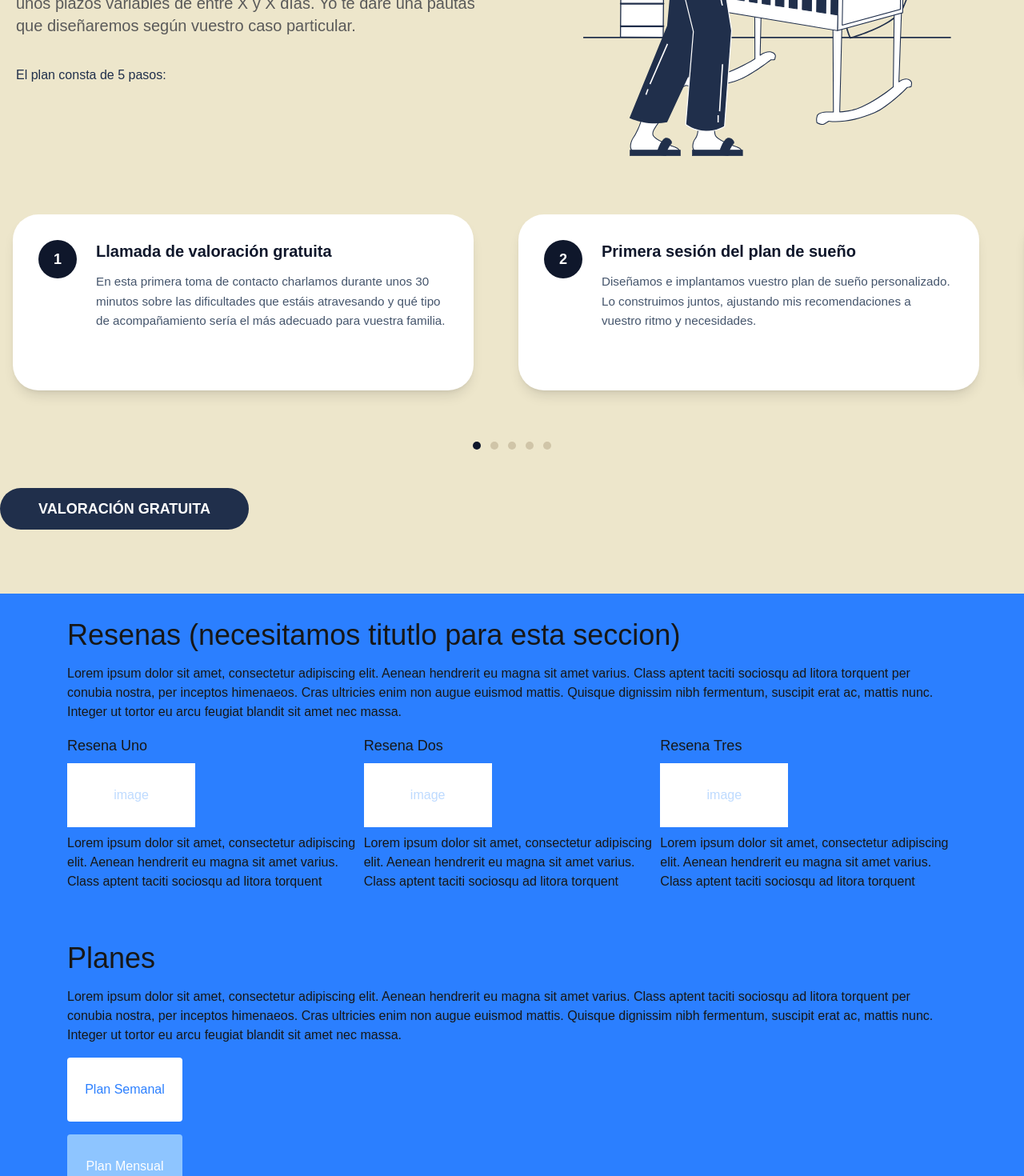
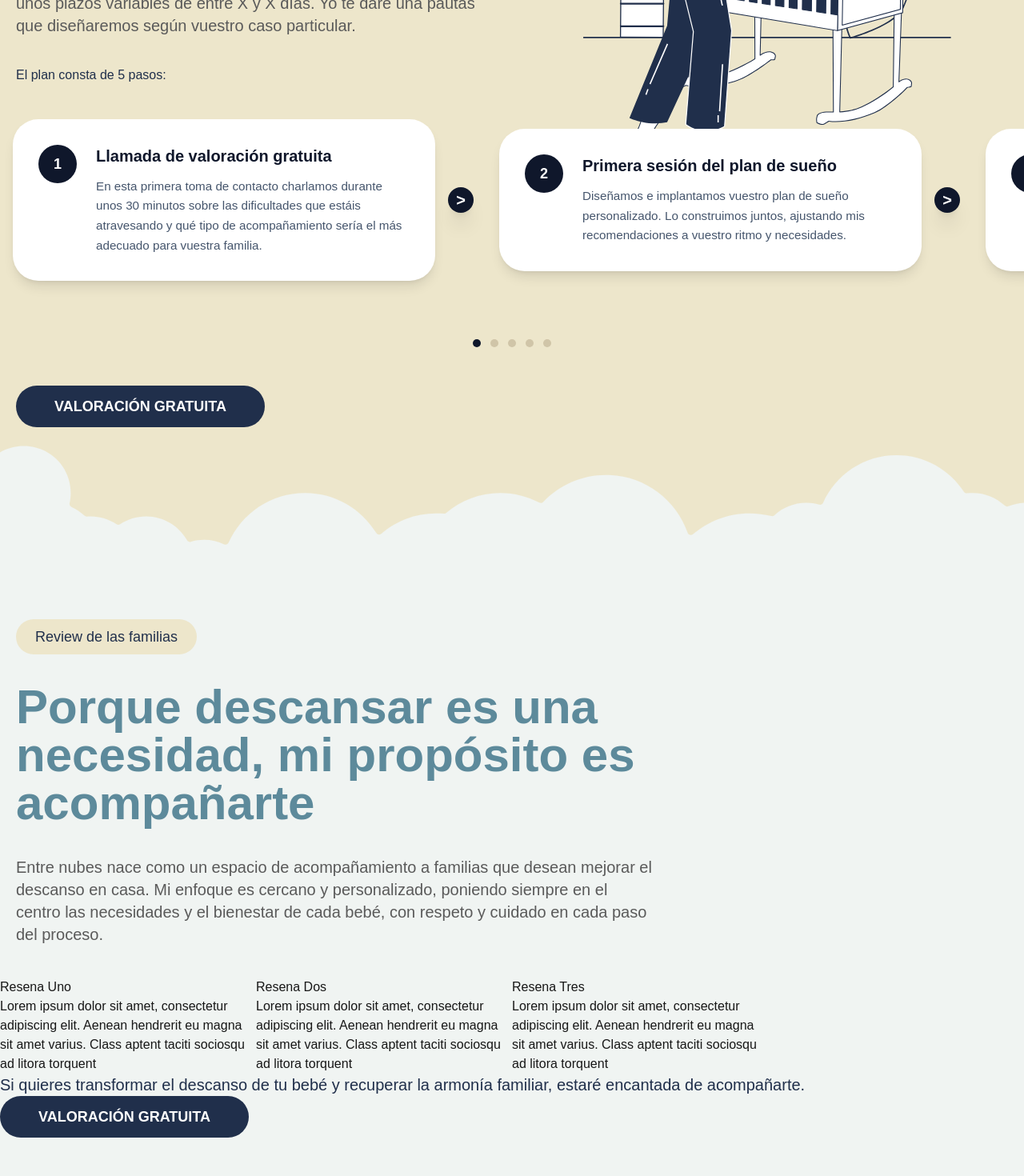
Before and after one commit to AlexLucenaWeb/entre-nubes, a Next.js app: page / in a window 1280 px wide. Shown: the part 2740-4210 px from the top of the page at 80% size. Built offline with nearby package versions, Linux system fonts and the light colour scheme.

Commit message:
last component

```diff
--- a/src/app/page.js
+++ b/src/app/page.js
@@ -12,7 +12,7 @@ export default function Home() {
       <QuienSoy />
       <PlanDeSueno />
       <Resenas />
-      <Valoracion />
+      {/* <Valoracion /> */}
     </main>
   );
 }
--- a/src/components/full/PlanDeSueno.js
+++ b/src/components/full/PlanDeSueno.js
@@ -5,7 +5,7 @@ import Slider from "../partial/Slider"
 const Asesorias = () => {
 
     return (
-        <section data-component="PlanDeSueno" className="w-full bg-yellow py-20 z-10">
+        <section data-component="PlanDeSueno" className="w-full bg-yellow pt-20 pb-40 z-10 relative">
             <div className="grid grid-cols-12 w-full max-w-[1580px] px-5 gap-20 items-center">
                <div className="mb-10 col-span-6 space-y-9">
                     <p className="bg-white text-navy text-lg px-6 py-2 rounded-full max-w-max">Conoce a tu asesora</p>
@@ -27,8 +27,11 @@ const Asesorias = () => {
                 </div>
             </div>
             <Slider />
-            <div>
+            <div className="px-5">
                 <button className="bg-navy text-white px-12 py-3 rounded-full text-lg font-bold transition-all hover:shadow-xl cursor-pointer">VALORACIÓN GRATUITA</button>
+            </div>
+            <div className="pointer-events-none absolute inset-x-0 bottom-0 h-24 md:h-32 lg:h-40 overflow-hidden">
+                <CloudDivider className="absolute bottom-0 left-1/2 -translate-x-1/2 block h-full w-auto min-w-[120%] text-green-bg" />
             </div>
         </section>
     )
--- a/src/components/full/Resenas.js
+++ b/src/components/full/Resenas.js
@@ -17,20 +17,26 @@ const Resenas = () => {
     ]
 
     return (
-        <section data-component="Asesorias" className="w-full flex justify-center bg-blue-500 min-h-96 py-8">
-            <div className="w-full max-w-6xl px-5">
-                <h2 className="text-4xl mb-4">Resenas (necesitamos titutlo para esta seccion)</h2>
-                <p className="mb-4"> Lorem ipsum dolor sit amet, consectetur adipiscing elit. Aenean hendrerit eu magna sit amet varius. Class aptent taciti sociosqu ad litora torquent per conubia nostra, per inceptos himenaeos. Cras ultricies enim non augue euismod mattis. Quisque dignissim nibh fermentum, suscipit erat ac, mattis nunc. Integer ut tortor eu arcu feugiat blandit sit amet nec massa.</p>
-                <div className="grid grid-cols-1 md:grid-cols-3">
-                    {resenas.map((resena, index) => (
-                       <div key={index}>
-                            <h4 className="text-lg text-bold mb-2">{resena.title}</h4>
-                            <div className="bg-white text-blue-200 flex justify-center items-center w-40 h-20 mb-2">image</div>
-                            <p>{resena.text}</p>
-                       </div>
-                    ))}
+        <section data-component="Resenas" className="w-full bg-green-bg py-20 z-10">
+            <div className="grid grid-cols-12 w-full max-w-[1580px] px-5 gap-20">
+               <div className="mb-10 col-span-8 space-y-9">
+                    <p className="bg-yellow text-navy text-lg px-6 py-2 rounded-full max-w-max">Review de las familias</p>
+                    <h3 className="text-4xl sm:text-5xl md:text-6xl text-green font-semibold">Porque descansar es una necesidad, mi propósito es acompañarte</h3>
+                    <p className="text-xl text-gray">Entre nubes nace como un espacio de acompañamiento a familias que desean mejorar el descanso en casa. Mi enfoque es cercano y personalizado, poniendo siempre en el centro las necesidades y el bienestar de cada bebé, con respeto y cuidado en cada paso del proceso.</p>
                 </div>
             </div>
+            <div className="col-span-12 grid grid-cols-4">
+                {resenas.map((resena, index)=> (
+                    <div key={index} className={``}>
+                        <h4>{resena.title}</h4>
+                        <p>{resena.text}</p>
+
+                    </div>
+                ))}
+
+            </div>
+            <p className="text-xl text-navy">Si quieres transformar el descanso de tu bebé y recuperar la armonía familiar, estaré encantada de acompañarte.</p>
+            <button className="bg-navy text-white px-12 py-3 rounded-full text-lg font-bold transition-all hover:shadow-xl cursor-pointer">VALORACIÓN GRATUITA</button>
         </section>
     )
 }
--- a/src/components/partial/Slider.js
+++ b/src/components/partial/Slider.js
@@ -40,7 +40,7 @@ export default function Slider() {
   const [index, setIndex] = useState(0);
   const trackRef = useRef(null);
 
-  const maxIndex = Math.max(0, SLIDES.length - 3);
+  const maxIndex = Math.max(0, SLIDES.length);
   const canGoNext = index < maxIndex;
 
   const scrollToIndex = (i) => {
@@ -67,20 +67,21 @@ export default function Slider() {
   };
 
   return (
-    <section className="w-full bg-yellow py-10 sm:py-12">
+    <section className="w-full bg-yellow pb-10 -mt-20 sm:pb-12">
       <div className="relative mx-auto">
-
         <div
           ref={trackRef}
-          className="flex gap-6 overflow-x-hidden scroll-smooth pb-6 "
+          className="flex overflow-x-hidden scroll-smooth pb-6 "
         >
           {SLIDES.map((slide) => (
-            <SliderCard
-              key={slide.step}
-              step={slide.step}
-              title={slide.title}
-              description={slide.description}
-            />
+            <div key={slide.step} className="flex items-center m-4 relative shrink-0 grow-0 basis-[85%] sm:basis-[60%] lg:basis-[45%] min-h-[220px] max-w-full">
+              <SliderCard
+                step={slide.step}
+                title={slide.title}
+                description={slide.description}
+              />
+              <NextButton canGoNext={canGoNext} onClick={handleNext}/>
+            </div>
           ))}
         </div>
       </div>
@@ -113,7 +114,7 @@ function NextButton({ canGoNext, onClick }) {
       onClick={onClick}
       disabled={!canGoNext}
       aria-label="Ir al siguiente paso"
-      className={`absolute left-1/2 top-1/2 z-10 flex h-12 w-12 -translate-x-1/2 -translate-y-1/2 items-center justify-center rounded-full bg-slate-900 text-xl font-semibold text-white shadow-xl transition ${
+      className={`z-10 flex-none flex h-8 w-8 items-center justify-center rounded-full bg-slate-900 text-xl font-semibold text-white shadow-xl transition ${
         canGoNext
           ? 'cursor-pointer hover:scale-105 hover:shadow-2xl active:scale-95'
           : 'cursor-default opacity-40 shadow-none'
--- a/src/components/partial/SliderCard.js
+++ b/src/components/partial/SliderCard.js
@@ -1,11 +1,7 @@
 export default function SliderCard({ step, title, description }) {
   return (
     <article
-      className="
-        relative m-4 flex min-h-[220px] max-w-full gap-6
-        rounded-[32px] bg-white p-6 sm:p-8 shadow-lg
-        shrink-0 grow-0 basis-[85%] sm:basis-[60%] lg:basis-[45%]
-      "
+      className="relative mr-4 flex gap-6 rounded-[32px] bg-white p-6 sm:p-8 shadow-lg"
     >
       {/* círculo con el número */}
       <div className="flex h-12 w-12 flex-shrink-0 items-center justify-center rounded-full bg-slate-900 text-lg font-semibold text-white">
```
